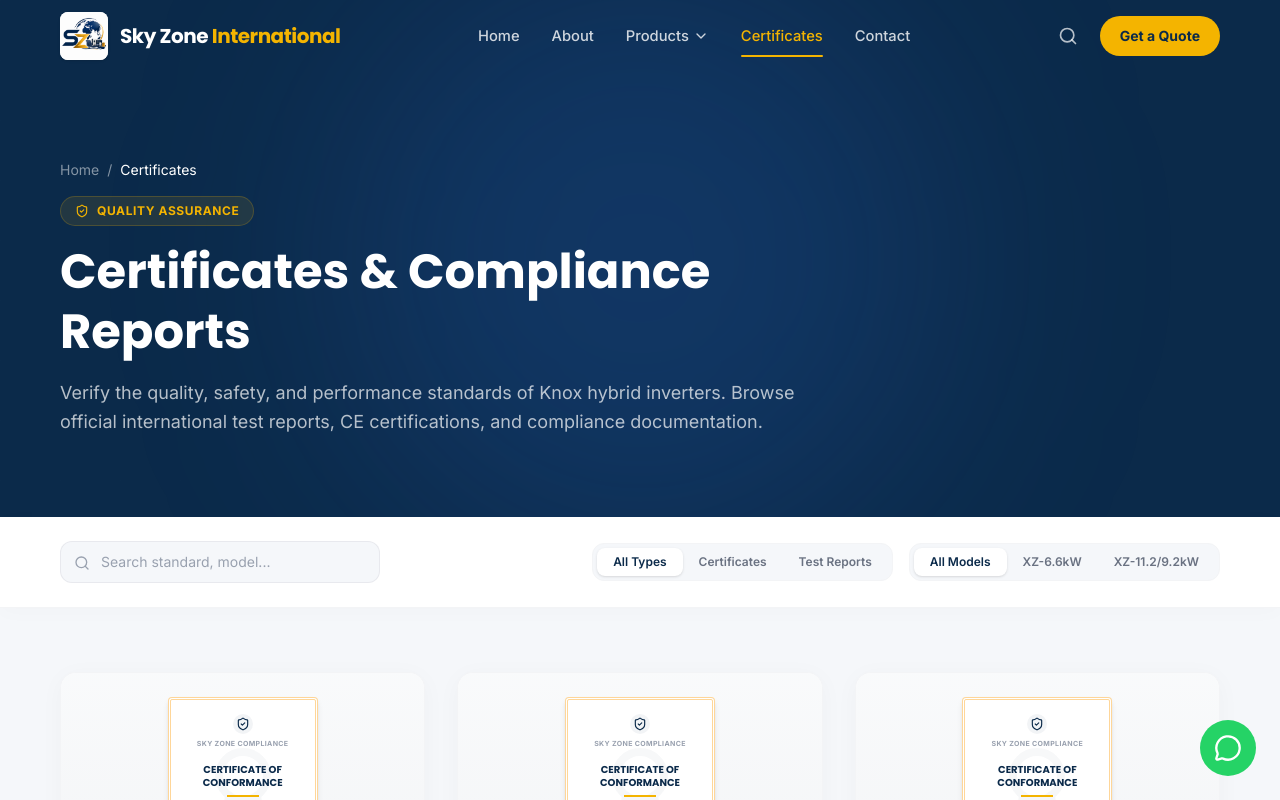
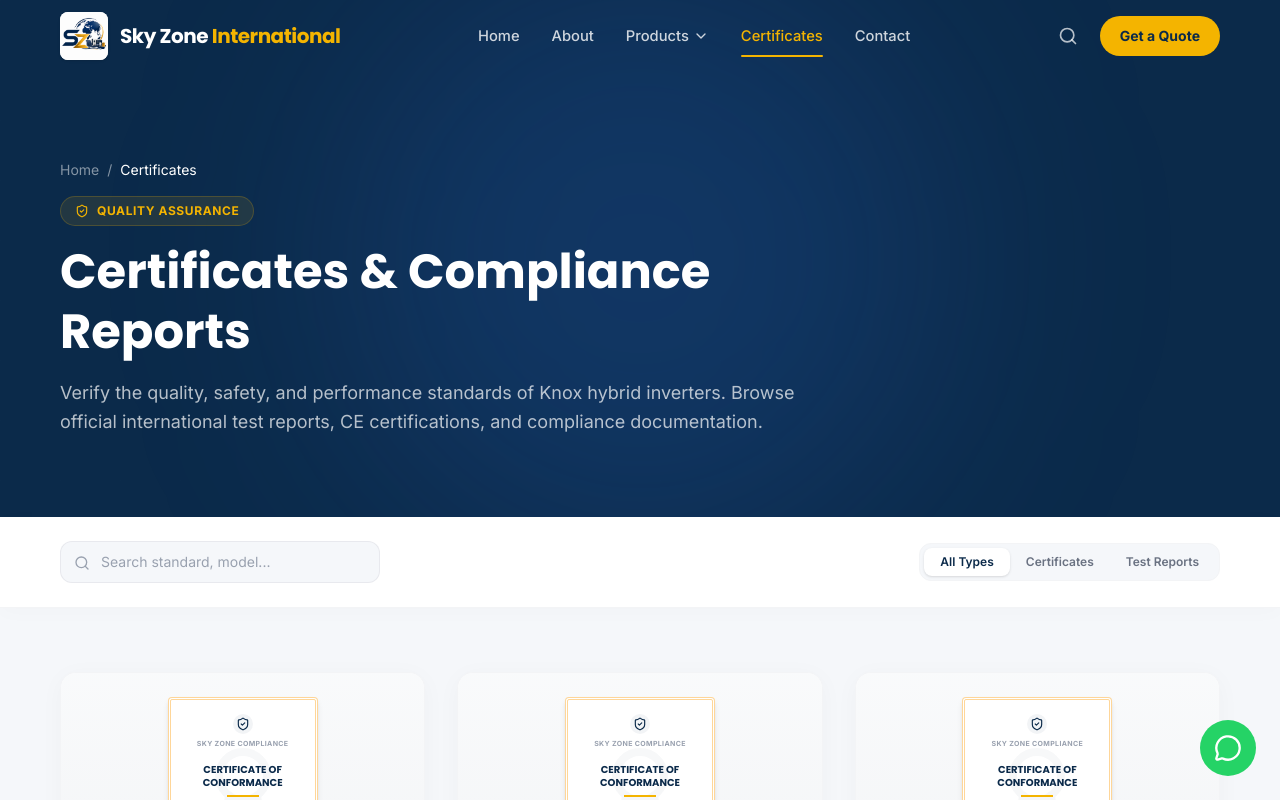
Before and after one commit to hosnemubarak/skyzone_platform, a Next.js app in the folder frontend/: page /certificates in a window 1280 px wide. Shown: the top 800 px of the page. Built offline with nearby package versions, Linux system fonts and the light colour scheme.

Commit message:
fix(frontend): remove model filter from Certificates page

```diff
--- a/frontend/src/components/certificates/CertificatesPageContent.tsx
+++ b/frontend/src/components/certificates/CertificatesPageContent.tsx
@@ -23,7 +23,6 @@
 export default function CertificatesPageContent({ certificates }: CertificatesPageContentProps) {
   const [searchQuery, setSearchQuery] = useState("");
   const [activeType, setActiveType] = useState<"all" | "Certificate" | "Test Report">("all");
-  const [activeModel, setActiveModel] = useState<"all" | "XZ-6.6kW" | "XZ-11.2kW & XZ-9.2kW">("all");
 
   // Filtering logic
   const filteredCertificates = useMemo(() => {
@@ -40,15 +39,9 @@
       // 2. Type Filter
       const matchesType = activeType === "all" || cert.type === activeType;
 
-      // 3. Model Filter
-      const matchesModel =
-        activeModel === "all" ||
-        (activeModel === "XZ-6.6kW" && cert.model.includes("6.6kW")) ||
-        (activeModel === "XZ-11.2kW & XZ-9.2kW" && (cert.model.includes("11.2kW") || cert.model.includes("9.2kW")));
-
-      return matchesSearch && matchesType && matchesModel;
+      return matchesSearch && matchesType;
     });
-  }, [certificates, searchQuery, activeType, activeModel]);
+  }, [certificates, searchQuery, activeType]);
 
   return (
     <>
@@ -136,40 +129,6 @@
                   }`}
                 >
                   Test Reports
-                </button>
-              </div>
-
-              {/* Model Filters */}
-              <div className="flex items-center bg-bg-light p-1 rounded-xl border border-gray-100">
-                <button
-                  onClick={() => setActiveModel("all")}
-                  className={`px-4 py-1.5 rounded-lg text-xs font-semibold transition-all cursor-pointer ${
-                    activeModel === "all"
-                      ? "bg-white text-primary shadow-sm"
-                      : "text-gray-500 hover:text-text-dark"
-                  }`}
-                >
-                  All Models
-                </button>
-                <button
-                  onClick={() => setActiveModel("XZ-6.6kW")}
-                  className={`px-4 py-1.5 rounded-lg text-xs font-semibold transition-all cursor-pointer ${
-                    activeModel === "XZ-6.6kW"
-                      ? "bg-white text-primary shadow-sm"
-                      : "text-gray-500 hover:text-text-dark"
-                  }`}
-                >
-                  XZ-6.6kW
-                </button>
-                <button
-                  onClick={() => setActiveModel("XZ-11.2kW & XZ-9.2kW")}
-                  className={`px-4 py-1.5 rounded-lg text-xs font-semibold transition-all cursor-pointer ${
-                    activeModel === "XZ-11.2kW & XZ-9.2kW"
-                      ? "bg-white text-primary shadow-sm"
-                      : "text-gray-500 hover:text-text-dark"
-                  }`}
-                >
-                  XZ-11.2/9.2kW
                 </button>
               </div>
             </div>
@@ -322,7 +281,6 @@
                   onClick={() => {
                     setSearchQuery("");
                     setActiveType("all");
-                    setActiveModel("all");
                   }}
                   className="bg-primary text-white text-sm font-bold px-6 py-2.5 rounded-full hover:bg-primary-dark transition-all shadow cursor-pointer"
                 >
```
